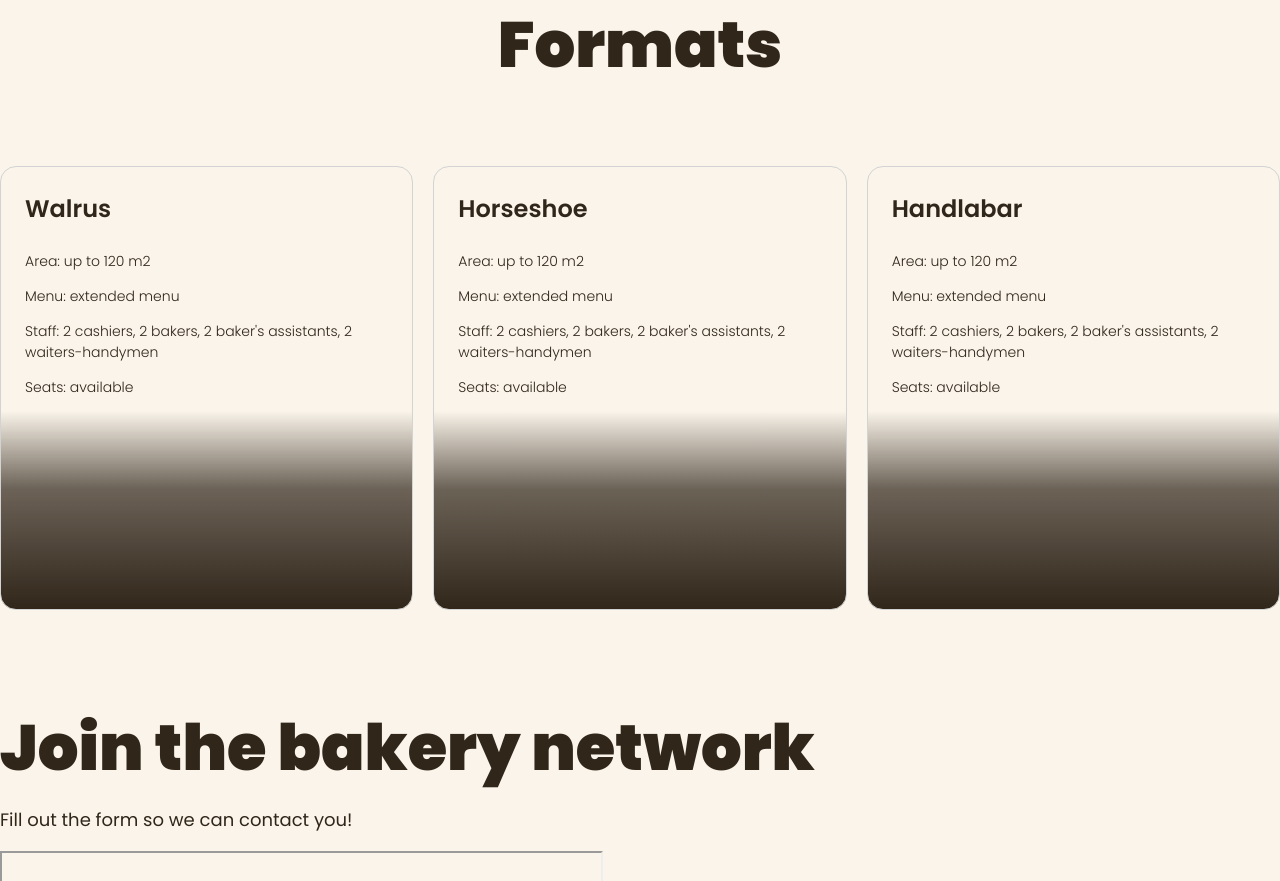
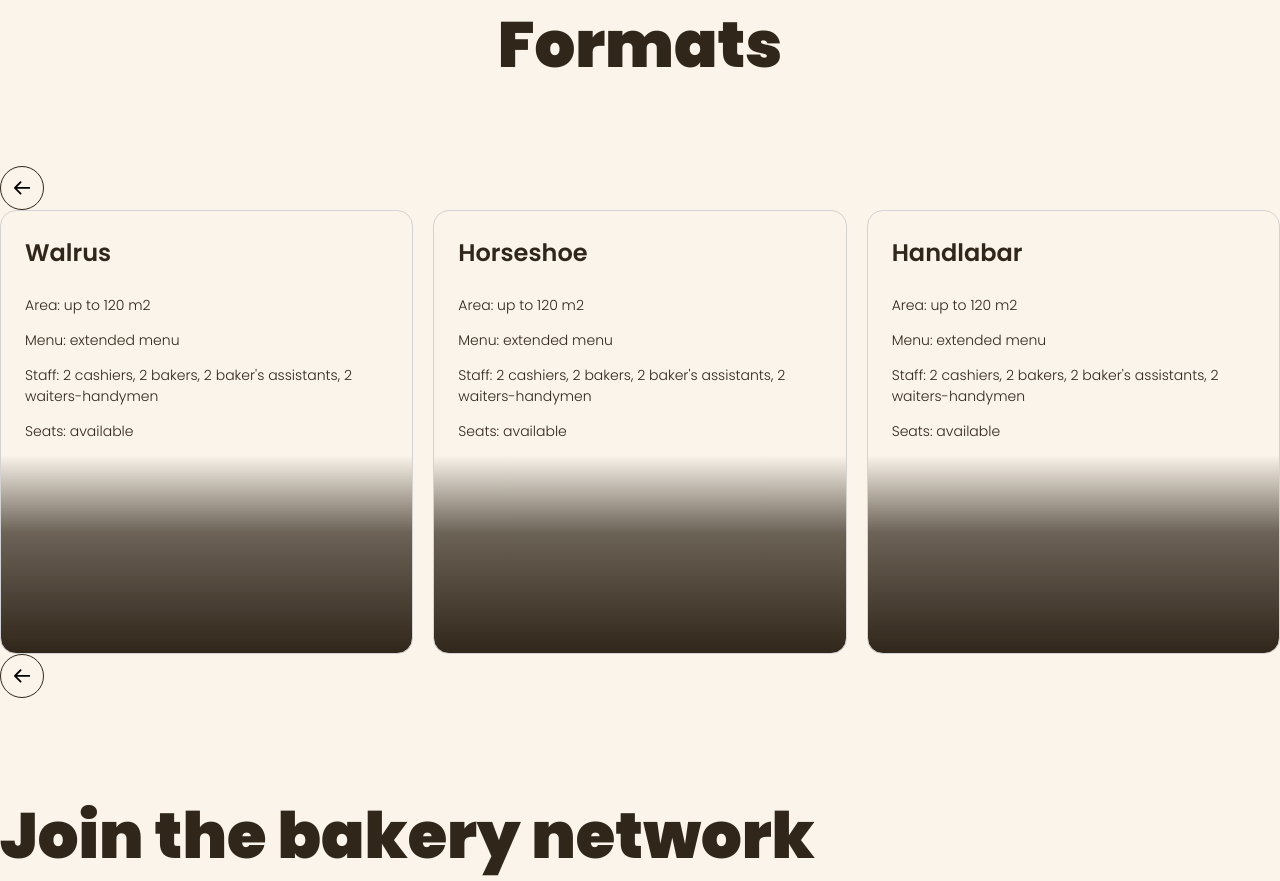
Before and after one commit to opolisuk431-cmd/genius, a plain HTML site: page index.html in a window 1280 px wide. Shown: the part 2988-3869 px from the top of the page. Drawn offline with Linux system fonts and the light colour scheme; grey boxes are pictures that could not be loaded.

Commit message:
add icons

```diff
--- a/css/style.css
+++ b/css/style.css
@@ -292,6 +292,27 @@ gap: 40px;
     font-weight: 300;
 }
 
+/* carousel */
+.carousel-button {
+    display: flex;
+    align-items: center;
+    justify-content: center;
+    width: 44px;
+    height: 44px;
+    padding: 0;
+    background-color: transparent;
+    border-radius: 50%;
+    border: 1px solid var(--color-primary-dark);
+    cursor: pointer;
+}
+
+
+.carousel-button:hover {
+    background-color: var(--color-primary-dark);
+    fill: var(--color-primary-light);
+}
+
+
 /* contact section */
 .contact-title {
     margin-bottom: 16px;
@@ -309,6 +330,14 @@ gap: 40px;
     color: var(--color-brand-normal);
 }
 
+.address-icon {
+    fill: var(--color-primary-light);
+}
+
+.address-icon:hover {
+    fill: var(--color-brand-normal);
+}
+
 .address-copyright {
     font-size: 14px;
 }
--- a/index.html
+++ b/index.html
@@ -120,6 +120,11 @@
       <section class="section" id="formats-section">
         <div class="container">
           <h2 class="formats-title section-title centered">Formats</h2>
+          <button class="carousel-button" type="button">
+            <svg width="16" height="16">
+              <use href="./imeges/icons.svg#icon-arrowsvg"></use>
+            </svg>
+          </button>
           <ul class="formats-list">
             <li class="formats-item">
               <article class="format-card">
@@ -164,6 +169,11 @@
               </article>
             </li>
           </ul>
+          <button class="carousel-button" type="button">
+            <svg width="16" height="16">
+              <use href="./imeges/icons.svg#icon-arrowsvg"></use>
+            </svg>
+          </button>
         </div>
       </section>
       <section class="section" id="contact-section">
@@ -216,12 +226,16 @@
             </li>
             <li>
               <a href="#">
-                <!-- facebook icon -->
+                <svg class="address-icon" width="32" height="32">
+                  <use href="./imeges/icons.svg#icon-facebook"></use>
+                </svg>
               </a>
             </li>
             <li>
               <a href="#">
-                <!-- instagram icon -->
+                <svg class="address-icon" width="32" height="32">
+                  <use href="./imeges/icons.svg#icon-instagram"></use>
+                </svg>
               </a>
             </li>
           </ul>
```
Also changed, not shown: imeges/icons.svg (added).
